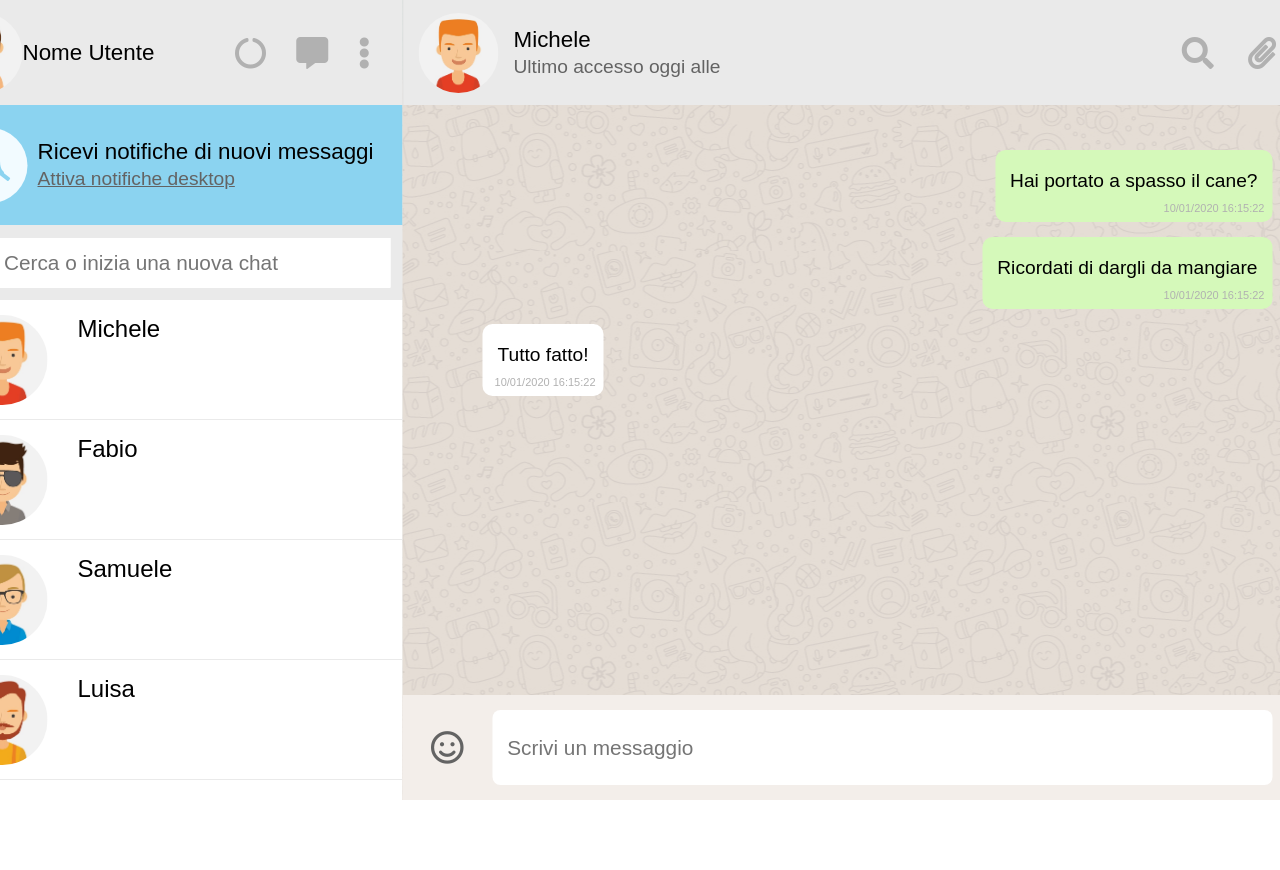
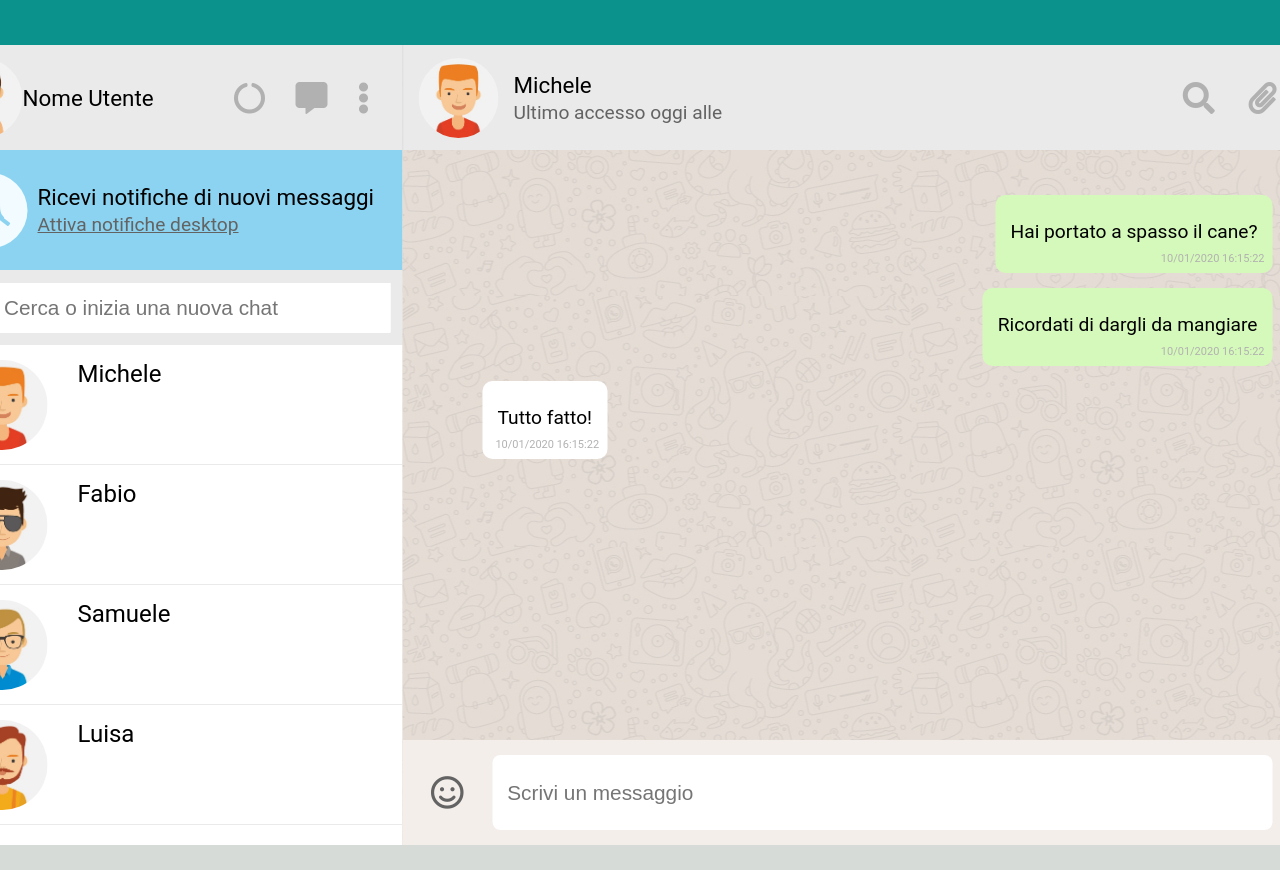
Before and after one commit to andreadicataldi/vue-boolzapp, a plain HTML site: page Milestone 2/index.html in a window 1280 px wide. Shown: the top 870 px of the page. Before the commit the page ends 800 px from the top, so only its background shows below. Drawn offline with nearby package versions, Linux system fonts and the light colour scheme.

Commit message:
fixed app window position and keyup in Milestone 3

```diff
--- a/Milestone 1/css/style.css
+++ b/Milestone 1/css/style.css
@@ -5,11 +5,16 @@
 }
 
 body {
-  font-family: Arial, Helvetica, sans-serif;
+  font-family: "Roboto", sans-serif;
+  overflow: hidden;
+}
+
+li {
+  list-style: none;
 }
 
 .bg-green {
-  height: 10vh;
+  height: 150px;
   width: 100vw;
   background: #0c928d;
 }
@@ -23,7 +28,7 @@ body {
 .app-window {
   display: flex;
   position: absolute;
-  top: 50%;
+  top: 445px;
   left: 50%;
   transform: translate(-50%, -50%);
   width: 1425px;
@@ -155,6 +160,7 @@ body {
   width: 100%;
   position: relative;
   border-bottom: 1px solid #eaeaea;
+  cursor: pointer;
 }
 
 .app-contact-img {
@@ -210,16 +216,79 @@ body {
 .app-im {
   height: 590px;
   display: flex;
+  overflow-y: auto;
 }
 
-.app-im-received {
-  background: white;
-  flex: 1;
+.app-im-messages {
+  margin-top: 30px;
+  display: flex;
+  flex-direction: column;
+  width: 100%;
 }
 
-.app-im-sent {
-  background: teal;
-  flex: 1;
+.app-im-message {
+  background: white;
+  height: fit-content;
+  width: fit-content;
+  padding: 25px 15px 30px 15px;
+  border-radius: 10px;
+  position: relative;
+  overflow-wrap: break-word;
+  font-size: 1.2rem;
+  margin-top: 15px;
+  min-width: 120px;
+}
+
+.app-im-message:hover .toggle {
+  display: block;
+}
+
+.received {
+  background: white;
+  margin-left: 80px;
+}
+
+.sent {
+  background: #d5f9ba;
+  align-self: flex-end;
+  margin-right: 80px;
+}
+
+.app-im-date {
+  position: absolute;
+  bottom: 8px;
+  right: 8px;
+  font-size: 11px;
+  color: #b1b1b1;
+}
+
+.toggle {
+  position: absolute;
+  top: 8px;
+  right: 8px;
+  color: #b1b1b1;
+  display: none;
+  cursor: pointer;
+}
+
+.menu {
+  position: absolute;
+  top: 22px;
+  right: 10px;
+  background: white;
+  width: 180px;
+  height: 80px;
+  z-index: 1;
+  display: none;
+  flex-direction: column;
+  justify-content: center;
+  padding-left: 30px;
+  line-height: 2rem;
+  border-radius: 3px;
+  font-size: 1rem;
+  -webkit-box-shadow: 0px 10px 38px -23px rgba(0, 0, 0, 0.75);
+  -moz-box-shadow: 0px 10px 38px -23px rgba(0, 0, 0, 0.75);
+  box-shadow: 0px 10px 38px -23px rgba(0, 0, 0, 0.75);
 }
 
 .app-message {
--- a/Milestone 2/assets/css/style.css
+++ b/Milestone 2/assets/css/style.css
@@ -5,7 +5,8 @@
 }
 
 body {
-  font-family: Arial, Helvetica, sans-serif;
+  font-family: "Roboto", sans-serif;
+  overflow: hidden;
 }
 
 li {
@@ -13,7 +14,7 @@ li {
 }
 
 .bg-green {
-  height: 10vh;
+  height: 150px;
   width: 100vw;
   background: #0c928d;
 }
@@ -27,7 +28,7 @@ li {
 .app-window {
   display: flex;
   position: absolute;
-  top: 50%;
+  top: 445px;
   left: 50%;
   transform: translate(-50%, -50%);
   width: 1425px;
@@ -229,12 +230,17 @@ li {
   background: white;
   height: fit-content;
   width: fit-content;
-  padding: 20px 15px 30px 15px;
+  padding: 25px 15px 30px 15px;
   border-radius: 10px;
   position: relative;
   overflow-wrap: break-word;
   font-size: 1.2rem;
   margin-top: 15px;
+  min-width: 120px;
+}
+
+.app-im-message:hover .toggle {
+  display: block;
 }
 
 .received {
@@ -256,12 +262,33 @@ li {
   color: #b1b1b1;
 }
 
-.app-im-sent-bubble span {
-  font-size: 12px;
+.toggle {
   position: absolute;
-  bottom: 8px;
+  top: 8px;
   right: 8px;
   color: #b1b1b1;
+  display: none;
+  cursor: pointer;
+}
+
+.menu {
+  position: absolute;
+  top: 22px;
+  right: 10px;
+  background: white;
+  width: 180px;
+  height: 80px;
+  z-index: 1;
+  display: none;
+  flex-direction: column;
+  justify-content: center;
+  padding-left: 30px;
+  line-height: 2rem;
+  border-radius: 3px;
+  font-size: 1rem;
+  -webkit-box-shadow: 0px 10px 38px -23px rgba(0, 0, 0, 0.75);
+  -moz-box-shadow: 0px 10px 38px -23px rgba(0, 0, 0, 0.75);
+  box-shadow: 0px 10px 38px -23px rgba(0, 0, 0, 0.75);
 }
 
 .app-message {
--- a/Milestone 3/assets/css/style.css
+++ b/Milestone 3/assets/css/style.css
@@ -6,6 +6,7 @@
 
 body {
   font-family: "Roboto", sans-serif;
+  overflow: hidden;
 }
 
 li {
@@ -13,7 +14,7 @@ li {
 }
 
 .bg-green {
-  height: 10vh;
+  height: 150px;
   width: 100vw;
   background: #0c928d;
 }
@@ -27,7 +28,7 @@ li {
 .app-window {
   display: flex;
   position: absolute;
-  top: 50%;
+  top: 445px;
   left: 50%;
   transform: translate(-50%, -50%);
   width: 1425px;
@@ -229,12 +230,17 @@ li {
   background: white;
   height: fit-content;
   width: fit-content;
-  padding: 20px 15px 30px 15px;
+  padding: 25px 15px 30px 15px;
   border-radius: 10px;
   position: relative;
   overflow-wrap: break-word;
   font-size: 1.2rem;
   margin-top: 15px;
+  min-width: 120px;
+}
+
+.app-im-message:hover .toggle {
+  display: block;
 }
 
 .received {
@@ -254,6 +260,35 @@ li {
   right: 8px;
   font-size: 11px;
   color: #b1b1b1;
+}
+
+.toggle {
+  position: absolute;
+  top: 8px;
+  right: 8px;
+  color: #b1b1b1;
+  display: none;
+  cursor: pointer;
+}
+
+.menu {
+  position: absolute;
+  top: 22px;
+  right: 10px;
+  background: white;
+  width: 180px;
+  height: 80px;
+  z-index: 1;
+  display: none;
+  flex-direction: column;
+  justify-content: center;
+  padding-left: 30px;
+  line-height: 2rem;
+  border-radius: 3px;
+  font-size: 1rem;
+  -webkit-box-shadow: 0px 10px 38px -23px rgba(0, 0, 0, 0.75);
+  -moz-box-shadow: 0px 10px 38px -23px rgba(0, 0, 0, 0.75);
+  box-shadow: 0px 10px 38px -23px rgba(0, 0, 0, 0.75);
 }
 
 .app-message {
--- a/Milestone 4/assets/css/style.css
+++ b/Milestone 4/assets/css/style.css
@@ -6,6 +6,7 @@
 
 body {
   font-family: "Roboto", sans-serif;
+  overflow: hidden;
 }
 
 li {
@@ -13,7 +14,7 @@ li {
 }
 
 .bg-green {
-  height: 10vh;
+  height: 150px;
   width: 100vw;
   background: #0c928d;
 }
@@ -27,7 +28,7 @@ li {
 .app-window {
   display: flex;
   position: absolute;
-  top: 50%;
+  top: 445px;
   left: 50%;
   transform: translate(-50%, -50%);
   width: 1425px;
```
Also changed, not shown: Milestone 3/assets/js/main.js (+0 -7 lines), Milestone 3/index.html (+1 -0 lines).
